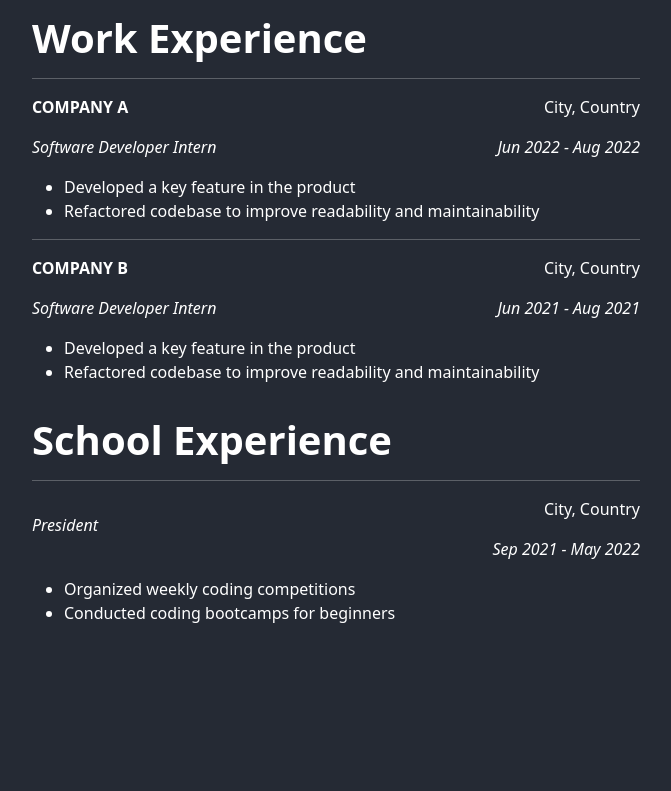
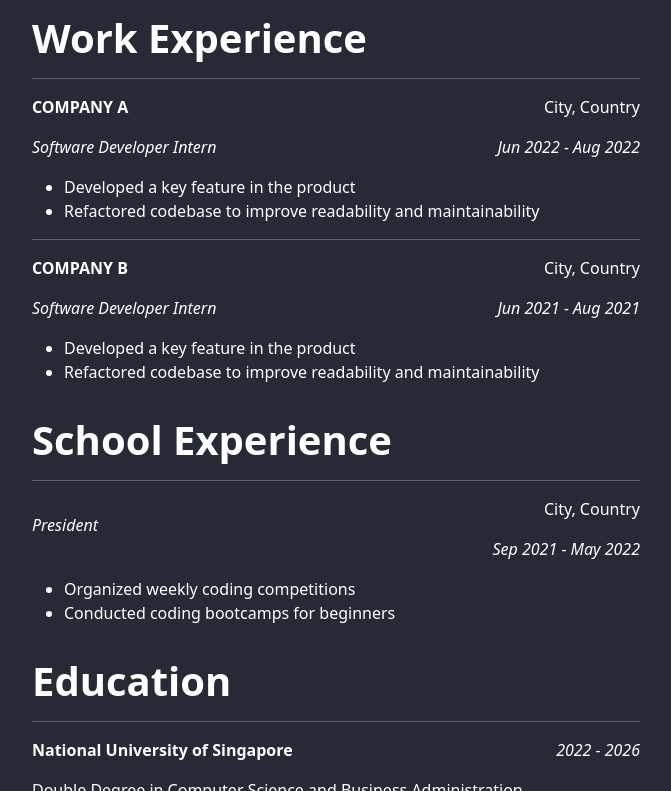
Before and after one commit to JCSnap/JCSnap.github.io, a React (Create React App) app: page /experience in a window 1280 px wide. Shown: the part 269-1060 px from the top of the page, without its empty margins (304-975 px from the left). Built offline with nearby package versions, Linux system fonts and the light colour scheme.

Commit message:
added school section

```diff
--- a/src/components/ExperiencePageContent.js
+++ b/src/components/ExperiencePageContent.js
@@ -111,6 +111,40 @@ function ExperiencePageContent() {
     );
   }
 
+  function Education() {
+    return (
+      <div id="education">
+        <hr />
+        <div id="nus">
+          <div
+            id="educationInfo"
+            className="flex-row d-flex justify-content-between"
+          >
+            <p className="font-bold">National University of Singapore</p>
+            <p className="fst-italic">2022 - 2026</p>
+          </div>
+          <div>
+            Double Degree in Computer Science and Business Administration
+          </div>
+        </div>
+        <div id="hwach">
+          <div
+            id="educationInfo"
+            className="flex-row d-flex justify-content-between"
+          >
+            <p className="font-bold">Hwa Chong Institution</p>
+            <p className="fst-italic">2016 - 2019</p>
+          </div>
+          <div>
+            Singapore Cambridge GCE A-Level: AAAA/A in H2 Mathematics, H2
+            Physics, H2 Knowledge & Inquiry, H2 Economics, H1 Project Work
+            90/90RP
+          </div>
+        </div>
+      </div>
+    );
+  }
+
   // Use these components in your page like this:
 
   return (
@@ -119,9 +153,10 @@ function ExperiencePageContent() {
       <ContactInfo />
       <h1 className="pt-3 font-bold">Work Experience</h1>
       <ExperienceList experiences={experienceData.work} />
-
       <h1 className="pt-3 font-bold">School Experience</h1>
       <ExperienceList experiences={experienceData.school} />
+      <h1 className="pt-3 font-bold">Education</h1>
+      <Education />
     </div>
   );
 }
```
